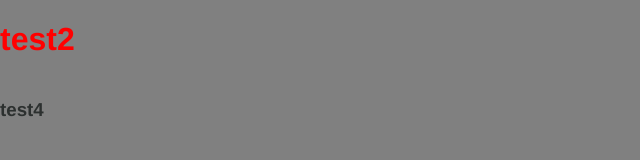
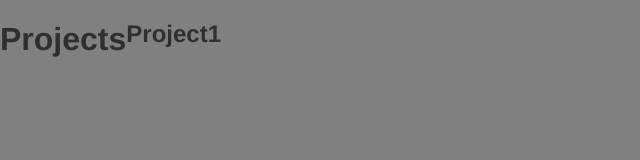
Before and after one commit to RegmiS/todo, a website built with webpack: page src/index.html in a window 1280 px wide. Shown: the whole page, without its empty margins (0-640 px from the left). Built offline with nearby package versions, Linux system fonts and the light colour scheme.

Commit message:
Add initial page layout with flex

```diff
--- a/package.json
+++ b/package.json
@@ -1,7 +1,7 @@
 {
-    "name": "undefined",
+    "name": "todoapp",
     "version": "1.0.0",
-    "description": "",
+    "description": "A simple todo webapp made using html/css/js/webpack",
     "main": "index.js",
     "scripts": {
         "start": "webpack-dev-server --config webpack.dev.js --open",
--- a/src/index.html
+++ b/src/index.html
@@ -6,7 +6,17 @@
     <title>todo</title>
 </head>
 <body>
-    <h1 class="test">test2</h1>
-    <h3>test4</h3>
+    <div class="left-half">
+        <h1>Projects</h1>
+        <div class="projects">
+
+        </div>
+        <h2>Project1</h2>
+    </div>
+    <div class="right-half">
+        <div class="items">
+
+        </div>
+    </div>
 </body>
 </html>
--- a/src/index.js
+++ b/src/index.js
@@ -1,5 +1 @@
 import "./style.css"
-
-const greeting = "hello world";
-
-console.log(greeting);
--- a/src/style.css
+++ b/src/style.css
@@ -1,6 +1,6 @@
 html, body {
     height: 100vh;
-  }
+}
 
 body {
     background-color: grey;
@@ -10,13 +10,17 @@ body {
     margin: 0;
     padding: 0;
     display: flex;
-    flex-direction: column;
+    flex-direction: row;
 }
 
-h1, h2, h3 {
-    font-weight: 700;
+.left-half {
+    width: 25%;
+    height: 100vh;
+    display: flex;
 }
 
-.test {
-    color: red;
+.right-half {
+    width: 75%;
+    height: 100vh;
+    display: flex;
 }
--- a/webpack.prod.js
+++ b/webpack.prod.js
@@ -1,5 +1,4 @@
 const { merge } = require('webpack-merge');
-
 const common = require('./webpack.common.js');
 
 module.exports = merge(common, {
```
Also changed, not shown: src/functions/logic.js (added), webpack.common.js (line endings or trailing spaces).
